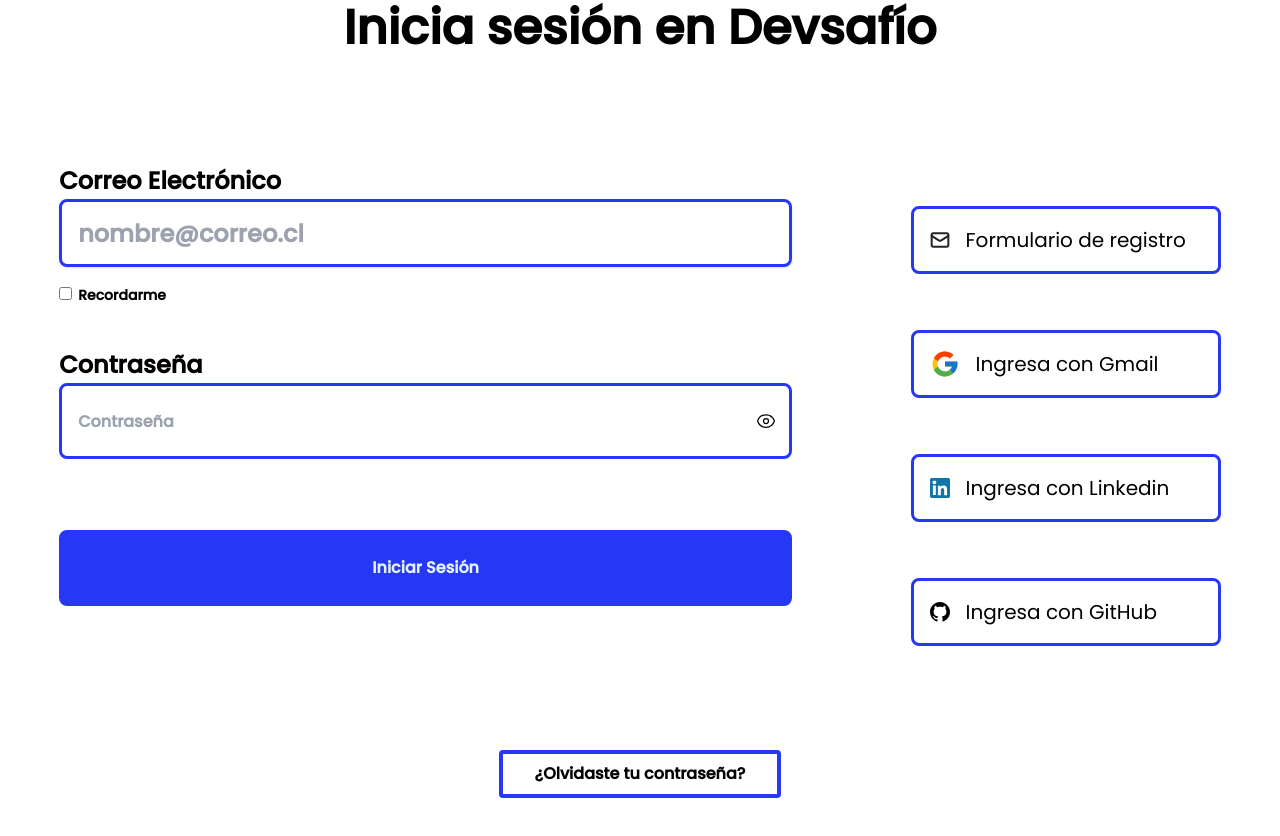
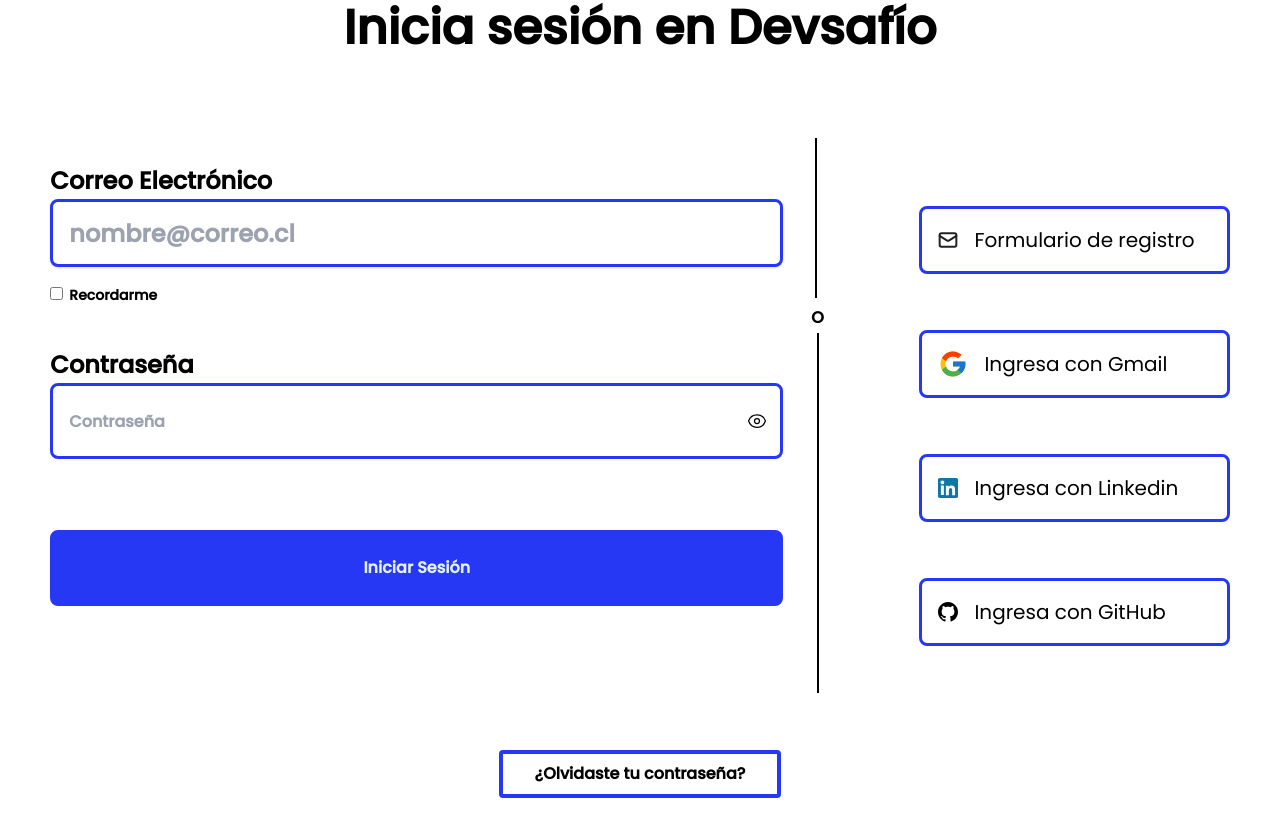
Before and after one commit to dlab-team/C11-Frontend, a React (Vite) app: page /login in a window 1280 px wide. Shown: the part 356-1192 px from the top of the page. Built offline with nearby package versions, Linux system fonts and the light colour scheme.

Commit message:
feat:se desarrolla linea vertical

```diff
--- a/src/components/LoginForm.jsx
+++ b/src/components/LoginForm.jsx
@@ -1,6 +1,6 @@
-import PropTypes from 'prop-types'
+import PropTypes from "prop-types"
 import { useState } from "react"
-const LoginForm = ({cl}) => {
+const LoginForm = ({ cl }) => {
   const [email, setEmail] = useState("")
   const [pass, setPass] = useState("")
   const [checkbox, setCheckbox] = useState(false)
@@ -18,12 +18,10 @@ const LoginForm = ({cl}) => {
 
   return (
     <div className="">
-      <div className="bg-[#FFF] px-8 pb-8 mb-4 mt-0 md:mt-[-6.75rem]">
+      <div className="bg-[#FFF] px-8 pb-8 mb-4 mt-0 md:mt-[-6.75rem] flex flex-col md:flex-row">
         <form onSubmit={handleSubmit}>
           <div className="leading-[1.219rem] text-[0.813rem] md:leading-[2.25rem] md:text-2xl">
-            <div
-              className=" "
-            >
+            <div className=" ">
               <label className="block text-gray-700 text-[#000000]">
                 Correo Electrónico
                 <input
@@ -122,11 +120,13 @@ const LoginForm = ({cl}) => {
             </button>
           </div>
         </form>
-        <div className="flex flex-row justify-between items-center lg:hidden">
-            <div className="w-[100px] h-[1px] border border-opacity-50 lg:hidden"></div>
-            <span className=" lg:hidden mx-2">O</span>
-            <div className="w-[100px] h-[1px] border border-opacity-50  lg:hidden"></div>
-          </div>
+
+        <div className="flex flex-row justify-between items-center md:ml-8">
+          <div className="w-[100px] h-[1px] border border-opacity-50 shrink md:w-[1px] md:h-[160px] md:ml-0 md:mt-[-420px] "></div>
+          <span className="md:mt-[-220px]  ms-[-6px]">O</span>
+          <div className="w-[100px] h-[1px] border border-opacity-50 shrink md:w-[1px] md:h-[360px] md:ms-[-7px] md:mt-[170px] "></div>
+        </div>
+
       </div>
     </div>
   )
```
